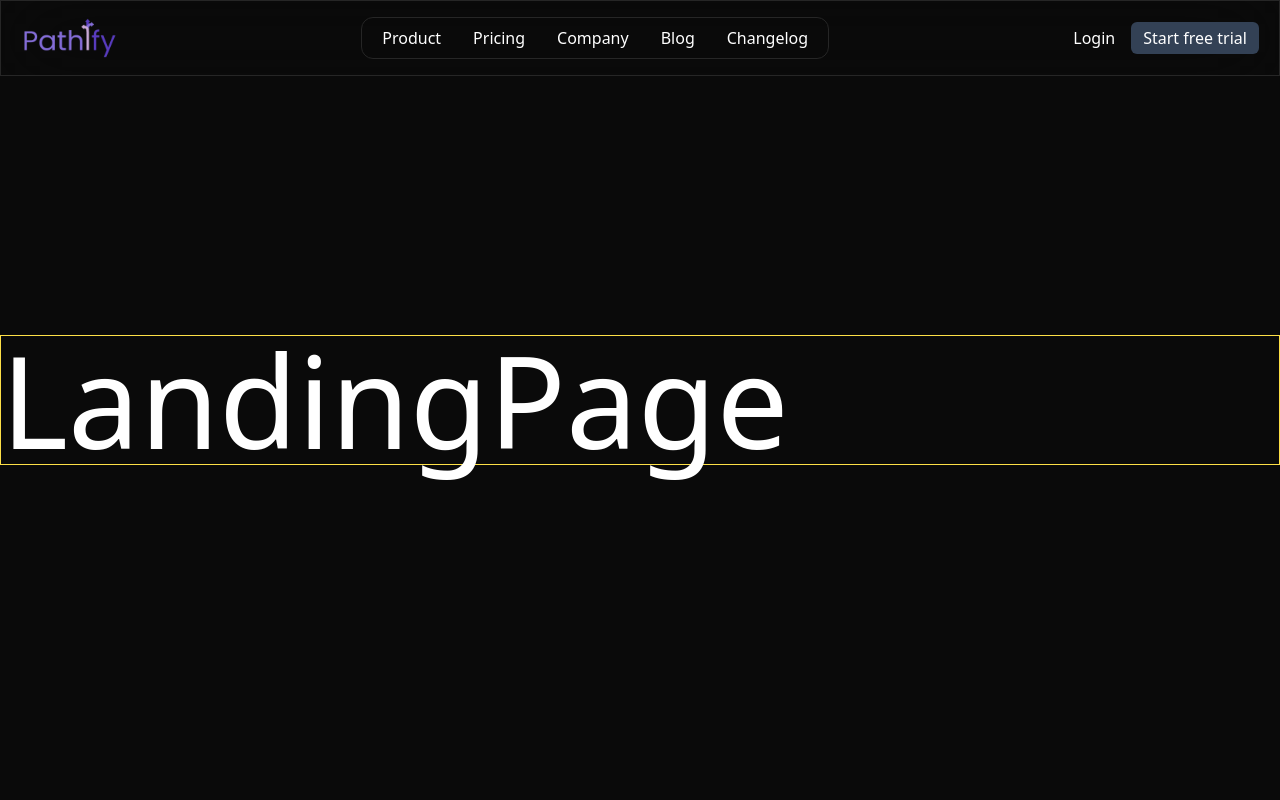
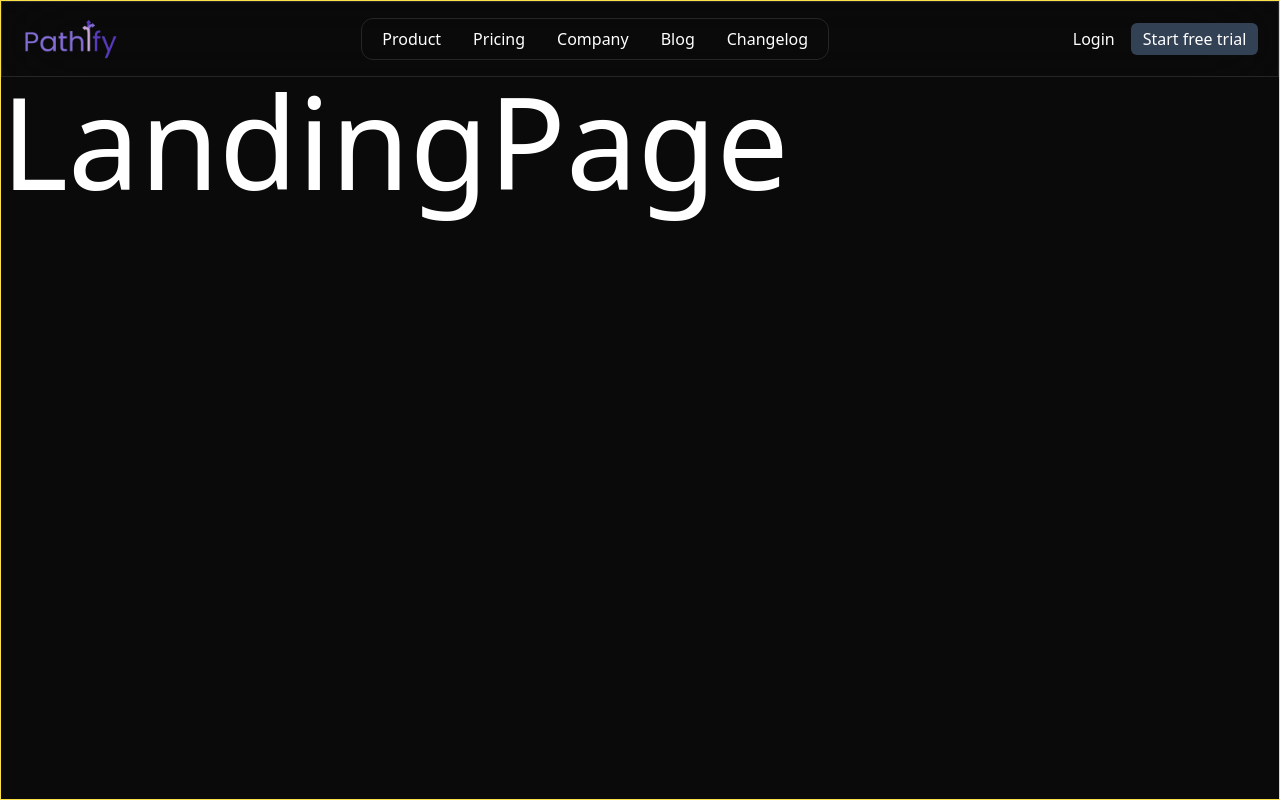
Before and after one commit to 712Kunal/Classroom.io, a React (Vite) app in the folder frontend/: page / in a window 1280 px wide. Built offline with nearby package versions, Linux system fonts and the light colour scheme.

Commit message:
add(frontend): navbar position sticky

```diff
--- a/frontend/src/App.jsx
+++ b/frontend/src/App.jsx
@@ -32,8 +32,8 @@ function App() {
           <Route path="/signup" element={suspenseComponent(<SignupPage />)} />
           <Route path="/app" element={suspenseComponent(<AppWrapper />)}>
             <Route path="profile" element={suspenseComponent(<ProfilePage />)} />
+            <Route path="library/pathways/new" element={suspenseComponent(<CreatePathway />)} />
             <Route path="library" element={suspenseComponent(<LibraryPage />)} />
-            <Route path="library/pathways/new" element={suspenseComponent(<CreatePathway />)} />
             <Route path="library/pathways/:pathwayId" element={suspenseComponent(<PathwayPage />)}>
               <Route path="timeline" element={suspenseComponent(<TimelineView />)} />
               <Route path="calender" element={suspenseComponent(<CalenderView />)} />
--- a/frontend/src/Components/core/LandingNavbar.jsx
+++ b/frontend/src/Components/core/LandingNavbar.jsx
@@ -9,7 +9,7 @@ export default function LandingNavbar() {
 
   return (
     <>
-      <nav className="navbar w-full backdrop-blur-2xl fixed top-0 left-0 p-4 border z-50">
+      <nav className="navbar w-full backdrop-blur-2xl sticky top-0 left-0 p-4 border z-50">
         <div className="outer-container flex justify-between lg:justify-evenly items-center gap-60">
           <div className="first-section flex-shrink-0">
             <a href="/" className="logo block w-24">
--- a/frontend/src/Pages/LandingPage.jsx
+++ b/frontend/src/Pages/LandingPage.jsx
@@ -2,7 +2,7 @@ import LandingNavbar from '@/components/core/LandingNavbar.jsx';
 
 function LandingPage() {
   return (
-    <div className="border w-full border-yellow-300">
+    <div className="border w-full h-full border-yellow-300">
       <LandingNavbar />
       <main className="text-9xl">LandingPage</main>
     </div>
```
